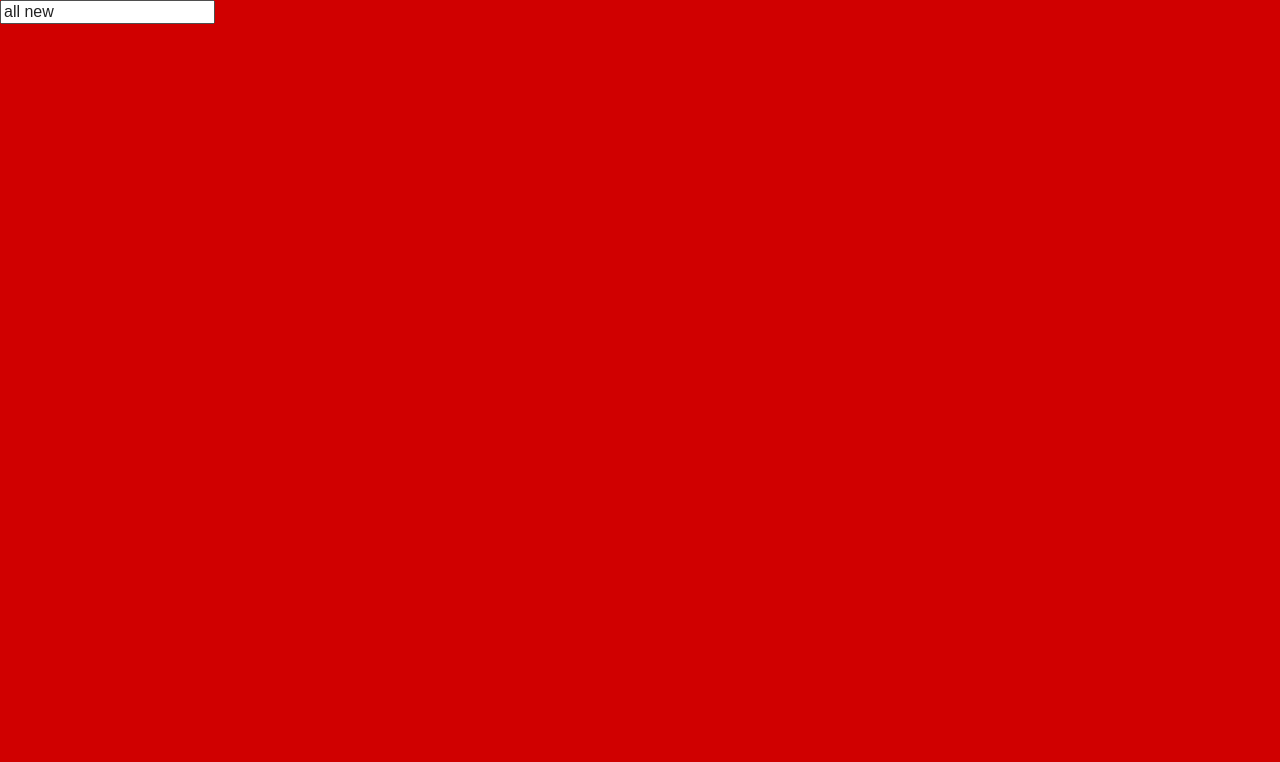
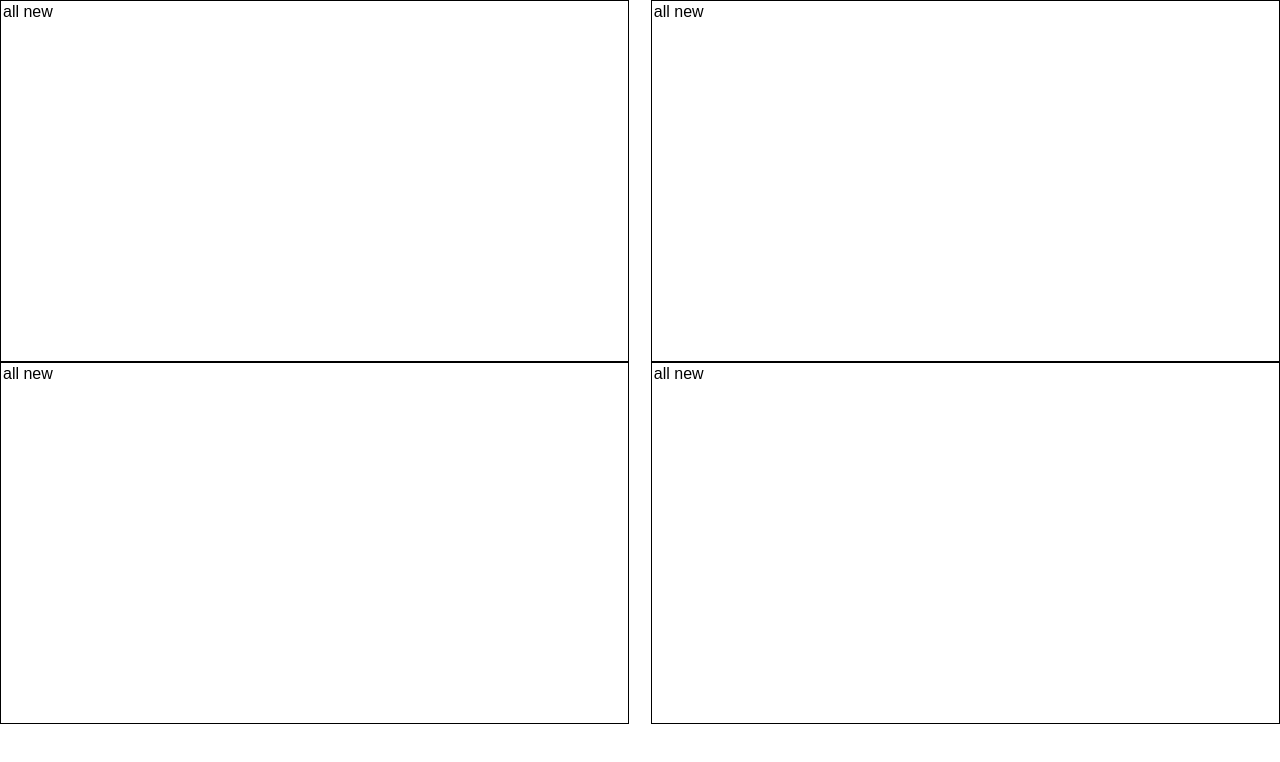
Before and after one commit to EricMountain/TaskSlayer, a plain HTML site: page index.html in a window 1280 px wide. Drawn offline with nearby package versions, Linux system fonts and the light colour scheme; some packages are replaced by stand-ins of ours.

Commit message:
Add div blocks and size them to occupy the screen.

```diff
--- a/css/main.css
+++ b/css/main.css
@@ -98,31 +98,50 @@ textarea {
    ========================================================================== */
 
 body {
-    background-color: #D00000;
-    color: white;
+    background-color: white;
+    color: black;
 }
 
-#keep-calm {
+#main-block {
     width: 100%;
     margin-left: auto;
     margin-right: auto;
-    text-align: center;
 }
 
+#urgent-important {
+    float: left;
+}
+
+#important {
+    float: right;
+}
+
+#delegate {
+    float: left;
+}
+
+#waste {
+    float: right;
+}
+
+.sub-block {
+    width: 49%;
+    /*height: 200px;*/
+    border: 1px solid black;
+    /* box-sizing: border-box;
+    -moz-box-sizing: border-box;  */ /* Firefox */ /* no longer needed in v30+ at least  */
+}
 
 .wf-loading .kc-form-text {
     visibility: hidden;
 }
 
-.kc-form-text {
+.task {
     width: 100%;
-    color: white;
+    color: black;
     background-color: transparent;
     border: none;
-    font-family: 'Raleway', 'Gill Sans', 'Helvetica', 'sans-serif';
-    margin-left: auto;
-    margin-right: auto;
-    text-align: center;
+    /*font-family: 'Raleway', 'Gill Sans', 'Helvetica', 'sans-serif';*/
 }
 
 /* ==========================================================================
--- a/index.html
+++ b/index.html
@@ -41,7 +41,20 @@
 
         <!-- Site/application content starts here -->
 
-        <input type="text" ng-model="dataModelService.model.text" ng-change="change()"></input>
+        <div id="main-block">
+          <div class="sub-block" id="urgent-important">
+            <input class="task" type="text" ng-model="dataModelService.model.text" ng-change="change()"></input>
+          </div>
+          <div class="sub-block" id="important">
+            <input class="task" type="text" ng-model="dataModelService.model.text" ng-change="change()"></input>
+          </div>
+          <div class="sub-block" id="delegate">
+            <input class="task" type="text" ng-model="dataModelService.model.text" ng-change="change()"></input>
+          </div>
+          <div class="sub-block" id="waste">
+            <input class="task" type="text" ng-model="dataModelService.model.text" ng-change="change()"></input>
+          </div>
+        </div>
 
         <script src="//ajax.googleapis.com/ajax/libs/jquery/1.10.2/jquery.min.js"></script>
         <script>window.jQuery || document.write('<script src="js/vendor/jquery-1.10.2.min.js"><\/script>')</script>
--- a/js/main.js
+++ b/js/main.js
@@ -4,66 +4,14 @@
 // todo - mark done, delete…
 
 $(function() {
+    var marginPct = 5;
+    var pageHeight = $(window).height();
+    var marginHeight = pageHeight * marginPct / 100;
+    var usableHeight = pageHeight - marginHeight * 2;
 
-    // var lines = [ "KEEP", "CALM", "AND", "CARRY", "ON" ];
-    // var maxLineLength = 0;
-    // var nbLines = lines.length;
-    // var marginPct = 5;
-    // var marginWidth = 0;
-    // var marginHeight = 0;
-    // var pageWidth = $(window).width();
-    // var pageHeight = $(window).height();
-
-    // var params = [ "bg", "fg", "typeface", "graphic" ];
-
-    // for (var j = 0; j < lines.length; j++) {
-    //     var param = $.url().param((j + 1).toString());
-
-    //     if (param) {
-    //         lines[j] = param.toUpperCase();
-    //     }
-    //     // Whitespace is counted as a letter
-    //     maxLineLength = Math.max(lines[j].length, maxLineLength);
-    // }
-
-    // var marginWidth = pageWidth * marginPct / 100;
-    // var marginHeight = pageHeight * marginPct / 100;
-
-    // var usableWidth = pageWidth - marginWidth * 2;
-    // var usableHeight = pageHeight - marginHeight * 2;
-
-    // // Decide how tall the crown will be and resize, then include in font size calculation
-    // var crownPct = 20;
-    // var crownHeight = usableHeight * 20 / 100;
-    // $("#crown").attr("height", crownHeight);
-
-    // var textUsableHeight = usableHeight - crownHeight;
-
-    // var targetFontSize = Math.min(usableWidth / maxLineLength,
-    //                              textUsableHeight / nbLines);
-
-    // $("#keep-calm").css("margin-top", marginHeight);
-    // $(".kc").css({"font-size": targetFontSize,
-    //               "margin-top": 0,
-    //               "margin-bottom": 0
-    //              });
-    // $(".kc").css("line-height", "1em");
-
-    // ks = {'font-size': targetFontSize, 'margin-top': 0, 'margin-bottom': 0, 'line-height': '1em'};
-
-
-    // // Some debug stuff
-    // console.log(screen.width);
-    // console.log(screen.height);
-    // console.log($(window).width());
-    // console.log($(window).height());
-    // console.log(targetFontSize);
-    // console.log(maxLineLength);
-    // console.log(marginWidth);
-    // console.log(marginHeight);
-    // console.log(usableWidth);
-    // console.log(usableHeight);
-    // console.log(maxLineLength);
+    // Make sub-blocks half the size of the page
+    var subBlockHeight = usableHeight / 2;
+    $(".sub-block").css({"height": subBlockHeight});
 
     // Bootstrap Angular
     var taskMatrixApp = angular.module('taskMatrixApp', ['ngRoute']);
```
